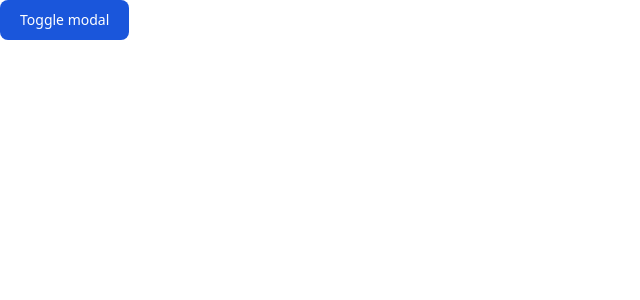
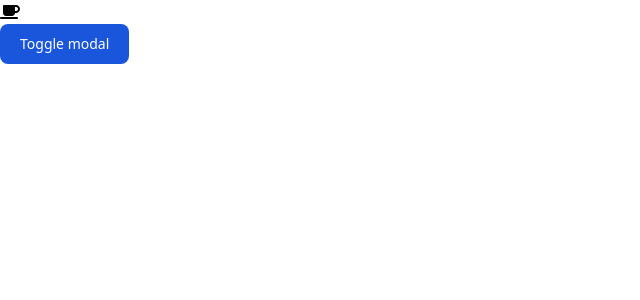
Before and after one commit to Daniel-Fonseca-da-Silva/Tr-Search-Front, an Angular app: page / in a window 1280 px wide. Shown: the top 300 px of the page, without its empty margins (0-640 px from the left). Built offline with nearby package versions, Linux system fonts and the light colour scheme.

Commit message:
feature: Added the font-awesome

```diff
--- a/package.json
+++ b/package.json
@@ -18,6 +18,9 @@
     "@angular/platform-browser": "^16.2.0",
     "@angular/platform-browser-dynamic": "^16.2.0",
     "@angular/router": "^16.2.0",
+    "@fortawesome/angular-fontawesome": "^0.13.0",
+    "@fortawesome/fontawesome-svg-core": "^6.4.2",
+    "@fortawesome/free-solid-svg-icons": "^6.4.2",
     "flowbite": "^1.8.1",
     "rxjs": "~7.8.0",
     "tslib": "^2.3.0",
--- a/src/app/app.component.html
+++ b/src/app/app.component.html
@@ -1,3 +1,5 @@
+<fa-icon [icon]="faCoffee"></fa-icon>
+
 <!-- Modal toggle -->
 <button data-modal-target="defaultModal" data-modal-toggle="defaultModal" class="block text-white bg-blue-700 hover:bg-blue-800 focus:ring-4 focus:outline-none focus:ring-blue-300 font-medium rounded-lg text-sm px-5 py-2.5 text-center dark:bg-blue-600 dark:hover:bg-blue-700 dark:focus:ring-blue-800" type="button">
   Toggle modal
--- a/src/app/app.component.ts
+++ b/src/app/app.component.ts
@@ -1,5 +1,7 @@
 import { Component } from '@angular/core';
 import { initFlowbite } from 'flowbite';
+
+import { faCoffee } from '@fortawesome/free-solid-svg-icons';
 
 @Component({
   selector: 'app-root',
@@ -7,6 +9,7 @@ import { initFlowbite } from 'flowbite';
   styleUrls: ['./app.component.css']
 })
 export class AppComponent {
+  faCoffee = faCoffee;
   title = 'tr-search-front';
 
   ngOnInit(): void {
--- a/src/app/app.module.ts
+++ b/src/app/app.module.ts
@@ -3,6 +3,7 @@ import { BrowserModule } from '@angular/platform-browser';
 
 import { AppRoutingModule } from './app-routing.module';
 import { AppComponent } from './app.component';
+import { FontAwesomeModule } from '@fortawesome/angular-fontawesome';
 
 @NgModule({
   declarations: [
@@ -10,6 +11,7 @@ import { AppComponent } from './app.component';
   ],
   imports: [
     BrowserModule,
+    FontAwesomeModule,
     AppRoutingModule
   ],
   providers: [],
```
Also changed, not shown: 1 other file (tests, documents, lock files or other folders).
